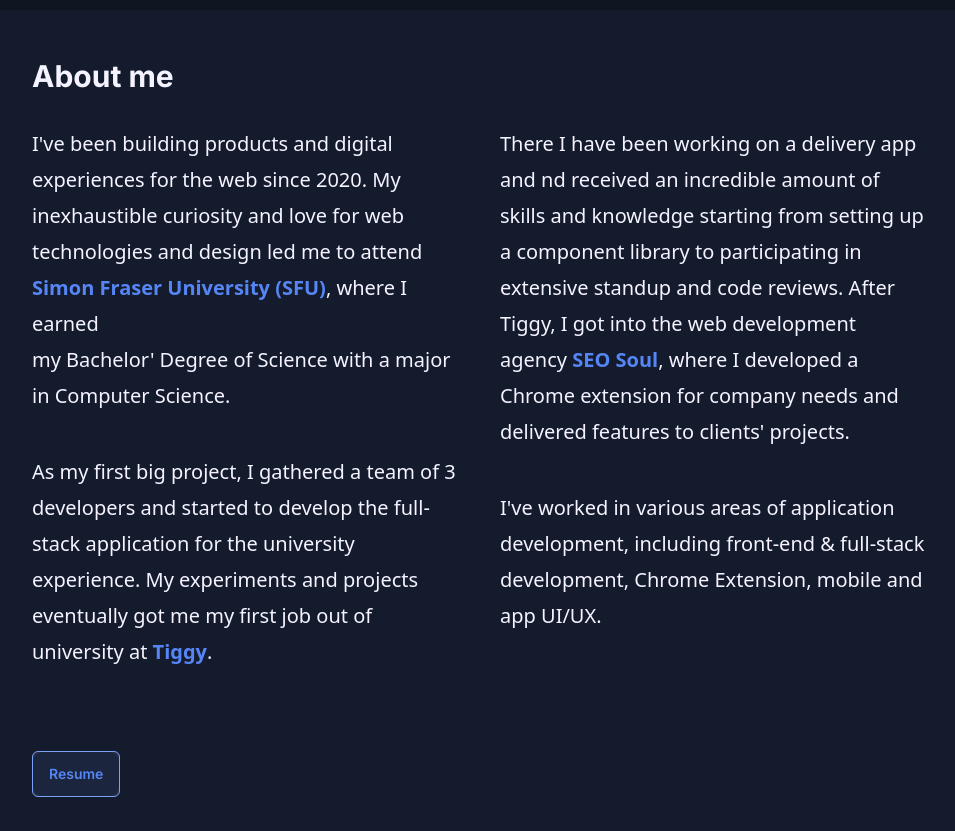
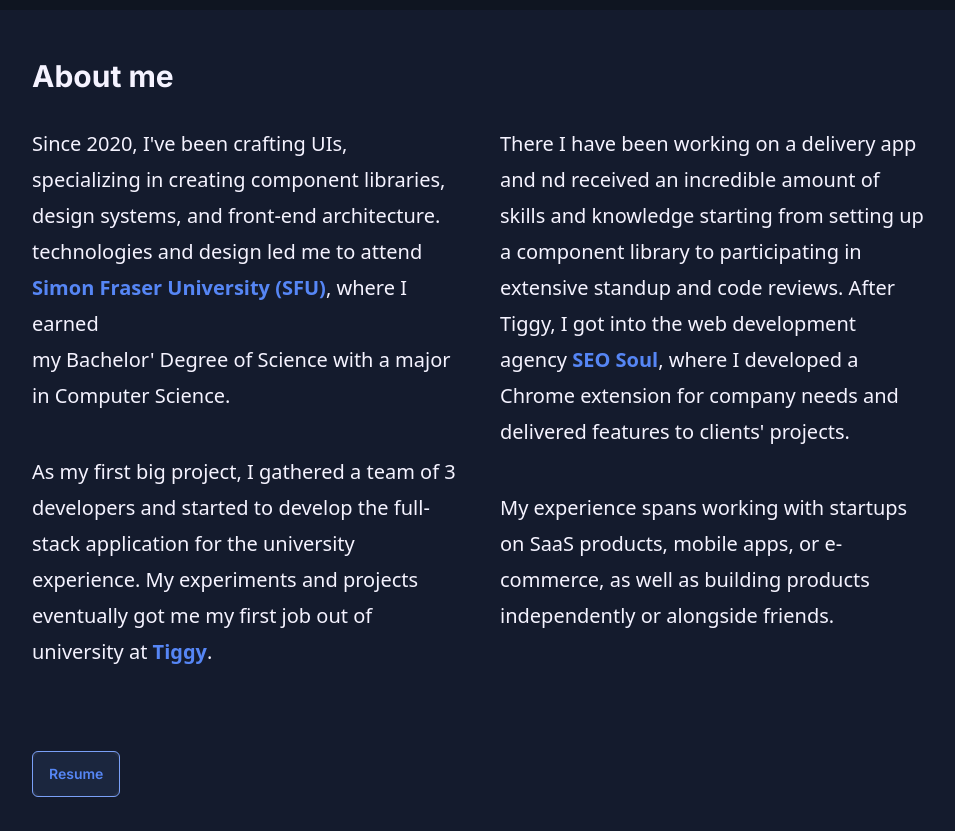
Before and after one commit to EStrilets/portfolio, a Next.js app: page / in a window 1280 px wide. Shown: the part 740-1571 px from the top of the page, without its empty margins (160-1115 px from the left). Built offline with nearby package versions, Linux system fonts and the light colour scheme.

Commit message:
minor bugs in project card and about section text update

```diff
--- a/app/(about)/AboutSection.tsx
+++ b/app/(about)/AboutSection.tsx
@@ -34,8 +34,7 @@
         <div className="flex flex-col md:flex-1">
           <div className="space-y-10">
             <p className="text-xl font-sans leading-9">
-              I&apos;ve been building products and digital experiences for the
-              web since 2020. My inexhaustible curiosity and love for web
+              Since 2020, I&apos;ve been crafting UIs, specializing in creating component libraries, design systems, and front-end architecture.
               technologies and design led me to attend <br />{" "}
               <strong className="text-text">
                 Simon Fraser University (SFU)
@@ -65,9 +64,8 @@
             </p>
           </div>
           <p className="text-xl font-sans leading-9">
-            I&apos;ve worked in various areas of application development,
-            including front-end & full-stack development, Chrome Extension,
-            mobile and app UI/UX.
+            My experience spans working with startups on SaaS products, mobile apps, or e-commerce,
+            as well as building products independently or alongside friends.
           </p>
         </div>
       </div>
--- a/app/projects/Projects.tsx
+++ b/app/projects/Projects.tsx
@@ -1,8 +1,8 @@
 "use client";
+import React, { useLayoutEffect, useRef } from "react";
 import projects from "@/data/projects";
 import Image from "next/image";
 import Link from "next/link";
-import { useLayoutEffect, useRef } from "react";
 
 interface AnimatedGradientBorderCardProps {
   children: React.ReactNode;
@@ -68,7 +68,7 @@
         </div>
       </div>
       {projects.map((project) => (
-        <>
+        <React.Fragment key={project.id}>
           <Link href={`/projects/${project.link}`}>
             <AnimatedGradientBorderCard bgColor={project.bgColor}>
               <div className="mt-0 w-full h-[20rem] ml-0 static space-y-10 md:space-y-0 md:relative md:mt-2 md:ml-20">
@@ -95,7 +95,7 @@
             </h1>
             <h2 className="text-xl font-sans">{project.description}</h2>
           </div>
-        </>
+        </React.Fragment>
       ))}
     </div>
   );
```
